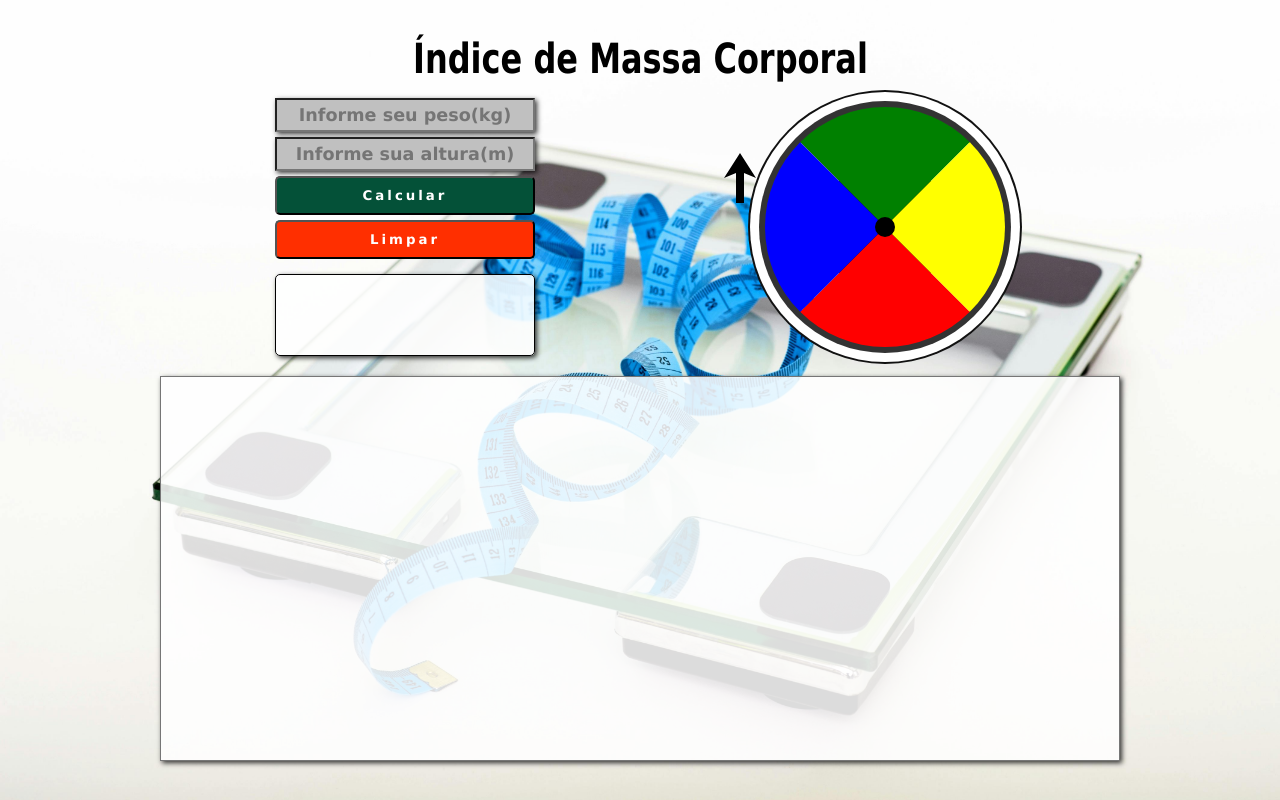
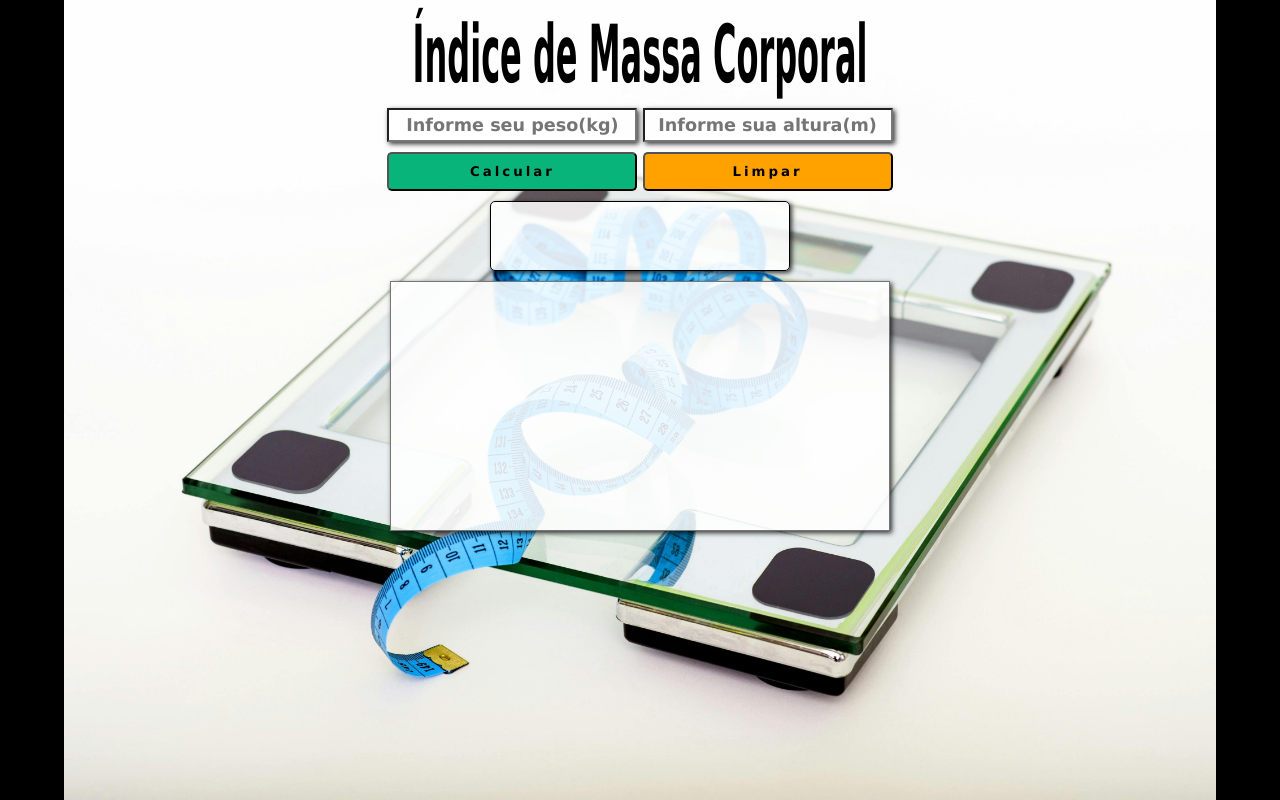
Before and after one commit to bladecva120/AppImc, a plain HTML site: page index.html in a window 1280 px wide. Drawn offline with Linux system fonts and the light colour scheme.

Commit message:
Update index.html

```diff
--- a/index.html
+++ b/index.html
@@ -17,108 +17,69 @@
 
         html,
         body {
-            width: 100vw;
-            height: 100vh;
             background-color: rgb(0, 0, 0);
         }
 
         body>div#container {
-            width: 100vw;
-            min-height: 100vh;
+            height: 100vh;
+            width: 90%;
             background-color: aquamarine;
-            display: flex;
-            flex-flow: column nowrap;
-            align-items: center;
             background: black url('img-trena.jpg') center center no-repeat;
             background-size: cover;
+            display: block;
+            text-align: center;
+            margin: auto;
         }
 
-        header {
+        header>h1 {
+            transform: scaleY(3);
             font-size: 1em;
-            text-align: center;
-            transform: scaleY(1.3);
-            margin: 20px;
-            margin-top: 40px;
-        }
-
-
-        div#div1>section {
-            display: flex;
-            justify-content: center;
-            margin-bottom: 20px;
-        }
-
-
-        aside>div#pontometro {
-            display: none;
-            background-color: black;
-            width: 240px;
-            height: 240px;
-            border-radius: 50%;
-            border-left: 110px solid blue;
-            border-top: 110px solid green;
-            border-right: 110px solid yellow;
-            border-bottom: 110px solid red;
-            box-shadow: 0 0 0 6px #333, 0 0 0 15px white, 0 0 0 17px #111;
-        }
-
-
-        aside>span#seta {
-            display: none;
-            position: absolute;
-            clip-path: polygon(50% 0%, 90% 50%, 60% 40%, 60% 100%, 40% 100%, 40% 40%, 10% 50%);
-            background-color: rgb(0, 0, 0);
-            width: 40px;
-            height: 50px;
-            top: 153px;
-        }
-
-        aside#ponto {
-            display: flex;
-            justify-content: center;
-            align-items: center;
-
+            padding-top: 20px;
+            margin-bottom: 40px;
         }
 
         #ipeso,
         #ialtura {
             box-shadow: 2px 2px 5px rgba(0, 0, 0, 0.797);
             padding: 5px;
-            margin-bottom: 5px;
+            margin-bottom: 10px;
             font-size: 1.1em;
-            background-color: #c0c0c0;
+            background-color: #ffffff6f;
             font-weight: bold;
             text-align: center;
+            width: 250px;
         }
 
         input#calcular {
-            display: block;
-            background-color: rgb(4, 81, 56);
-            color: white;
-            font-weight: bold;
+            background-color: rgb(9, 180, 123);
+            color: rgb(0, 0, 0);
             border-radius: 5px;
             padding: 10px;
-            width: 100%;
-            font-weight: 700;
+            font-weight: 900;
             letter-spacing: 3px;
-            margin-bottom: 5px;
+            margin-bottom: 10px;
+            width: 250px;
         }
 
         input#calcular:hover {
-            background-color: rgb(9, 180, 123);
-            color: black;
+            background-color: rgb(4, 81, 56);
+            color: rgb(255, 255, 255);
         }
 
         input#limpar {
-            width: 100%;
-            background-color: rgb(255, 47, 0);
-            color: white;
-            font-weight: bold;
+            background-color: rgb(255, 162, 0);
+            color: rgb(0, 0, 0);
             border-radius: 5px;
             padding: 10px;
-            font-weight: 700;
+            font-weight: 900;
             letter-spacing: 3px;
-            margin-bottom: 15px;
+            margin-bottom: 10px;
+            width: 250px;
+        }
+
+        input#limpar:hover {
+            background-color: rgb(255, 0, 34);
+            color: rgb(255, 255, 255);
         }
 
         #exit {
@@ -128,27 +89,25 @@
             border: 1px solid black;
             box-shadow: 2px 2px 5px rgba(0, 0, 0, 0.797);
             user-select: none;
-            width: 100%;
             background-color: rgba(255, 255, 255, 0.861);
+            width: 250px;
+            height: 50px;
+            justify-self: center;
+            margin-bottom: 10px;
         }
 
         output#saida1,
         #saida2 {
-            display: block;
-            font-size: 0.8em;
-            font-size: 1.2em;
-            height: 40px;
-            width: 100%;
-            line-height: 40px;
-            padding: 5px;
+            font-size: 1.1em;
+            height: 25px;
+            line-height: 25px;
         }
 
 
         section>textarea {
-            height: 385px;
-            width: 85vw;
+            height: 250px;
+            width: 80%;
             resize: none;
-            font-size: 1em;
             text-align: justify;
             padding: 7px;
             padding-top: 20px;
@@ -174,65 +133,54 @@
         }
 
         @media screen and (min-width: 768px) {
-            div#div1>section {
-                justify-content: space-around;
+            body>div#container {
+                max-width: 90%;
             }
 
-            aside>div#pontometro {
-                display: block;
+            header>h1 {
+                transform: scaleY(2);
+                font-size: 2em;
+                margin-bottom: 50px;
             }
 
-            aside>span#seta {
-                display: block;
+            #exit {
+                width: 300px;
+                height: 70px;
+                padding: 8px;
             }
 
             section>textarea {
-                font-size: 1.3em;
+                width: 500px;
+
             }
-
         }
 
         @media screen and (min-width: 992px) {
-            div#div1>section {
-                justify-content: space-around;
+            header>h1 {
+                transform: scaleY(2.5);
+                font-size: 2em;
+                margin-bottom: 50px;
             }
 
-            aside>span#seta {
-                display: block;
-                left: 720px;
-            }
-
-            div#container {
-                width: 100vw;
-                margin: auto;
-            }
-
-            div#div1,
-            #div2,
-            #itexto {
-                width: 75vw;
+            #exit {
+                width: 300px;
+                height: 70px;
+                padding: 8px;
             }
         }
 
         @media screen and (min-width: 1200px) {
-            div#div1>section {
-                justify-content: space-around;
+
+            header>h1 {
+                transform: scaleY(2.5);
+                font-size: 2em;
+                margin-bottom: 50px;
             }
 
-            aside>span#seta {
-                display: block;
-                left: 720px;
-            }
-
-            div#container {
-                width: 100vw;
-                margin: auto;
-            }
-
-            div#div1,
-            #div2,
-            #itexto {
-                width: 75vw;
+            #exit {
+                width: 300px;
+                height: 70px;
+                padding: 8px;
             }
         }
     </style>
@@ -247,20 +195,15 @@
             <div id="div1">
                 <section>
                     <aside id="topo">
-                        <input type="text" name="peso" id="ipeso" placeholder="Informe seu peso(kg)"
+                        <input type="text" name="peso" id="ipeso" placeholder="Informe seu peso(kg)" autocomplete="off">
+                        <input type="text" name="altura" id="ialtura" placeholder="Informe sua altura(m)"
                             autocomplete="off"><br>
-                        <input type="text" name="altura" id="ialtura" placeholder="Informe sua altura(m)"
-                            autocomplete="off">
                         <input id="calcular" type="submit" value="Calcular">
                         <input id="limpar" type="reset" value="Limpar">
                         <div id="exit">
                             <output id="saida1"></output>
                             <output id="saida2"></output>
                         </div>
-                    </aside>
-                    <aside id="ponto">
-                        <div id="pontometro"></div>
-                        <span id="seta"></span>
                     </aside>
                 </section>
             </div>
@@ -282,9 +225,6 @@
     var saida2 = document.querySelector('#saida2');
     var areaTexto = document.querySelector('#itexto');
     var exit = document.querySelector('#exit');
-    var seta = document.querySelector('#seta');
-    var value = 360 * 4;
-    var pontometro = document.querySelector('#pontometro')
 
     calcular.addEventListener('click', calc);
     limpar.addEventListener('click', resetar);
@@ -306,8 +246,6 @@
             saida2.innerHTML == "";
             areaTexto.innerHTML == "";
         } else if (calcPesoAltura < 18.5) {
-            pontometro.style.transition = 'transform 5s ease-in-out';
-            pontometro.style.transform = 'rotate(' + value + 'deg)' + 'rotate(90deg)';
             exit.style.background = '#00f';
             exit.style.color = '#fff';
             exit.style.animation = 'identifier 1s ease-in-out infinite'
@@ -316,8 +254,6 @@
             saida2.innerHTML = 'Você está ABAIXO do peso'
             areaTexto.innerHTML = 'Um IMC inferior a 18,5 é um indicador de baixo peso, não sendo recomendado e, podendo ser tão ou mais prejudicial do que ter excesso de peso. Este pode dever-se a vários fatores, tais como distúrbios de comportamento alimentar (exemplo: anorexia, bulimia), doenças inflamatórias intestinais, doenças metabólicas e stress. As principais consequências de um baixo peso podem ser a queda de cabelo, amenorreia (ausência de menstruação), fadiga, infertilidade e ansiedade. Nestas situações é necessário um acompanhamento nutricional e médico, de forma a avaliar a existência de possíveis carências nutricionais e garantir uma nutrição adequada.';
         } else if (calcPesoAltura <= 24.9) {
-            pontometro.style.transition = 'transform 5s ease-in-out'
-            pontometro.style.transform = 'rotate(' + value + 'deg)';
             exit.style.background = 'green';
             exit.style.color = '#fff';
             exit.style.animation = 'identifier 1s ease-in-out infinite'
@@ -326,8 +262,6 @@
             saida2.innerHTML = 'Seu peso está NORMAL'
             areaTexto.innerHTML = 'Um IMC entre o 18,5 e os 24,9, classificativo de peso normal, corresponde ao intervalo de peso ideal para cada pessoa, tendo em conta a sua altura. Este intervalo de peso está associado a um menor risco e uma menor incidência de doenças.'
         } else if (calcPesoAltura <= 29.9) {
-            pontometro.style.transition = 'transform 5s ease-in-out'
-            pontometro.style.transform = 'rotate(' + value + 'deg)' + 'rotate(270deg)';
             exit.style.background = '#ff0';
             exit.style.color = '#000';
             exit.style.animation = 'identifier 1s ease-in-out infinite'
@@ -336,8 +270,6 @@
             saida2.innerHTML = 'Você está ACIMA do peso'
             areaTexto.innerHTML = 'O excesso de peso, também considerado como pré-obesidade, corresponde a um IMC entre os 25 e 29,9. Perante um IMC indicativo de excesso de peso, é fundamental avaliar não só para o peso e respetivo IMC, mas também a composição corporal, ou seja, para a forma como o peso se encontra distribuído e, perceber se existe ou não um excesso de massa gorda.'
         } else {
-            pontometro.style.transition = 'transform 5s ease-in-out'
-            pontometro.style.transform = 'rotate(' + value + 'deg)' + 'rotate(180deg)';
             exit.style.background = '#f00';
             exit.style.color = '#fff';
             exit.style.animation = 'identifier 1s ease-in-out infinite'
```
